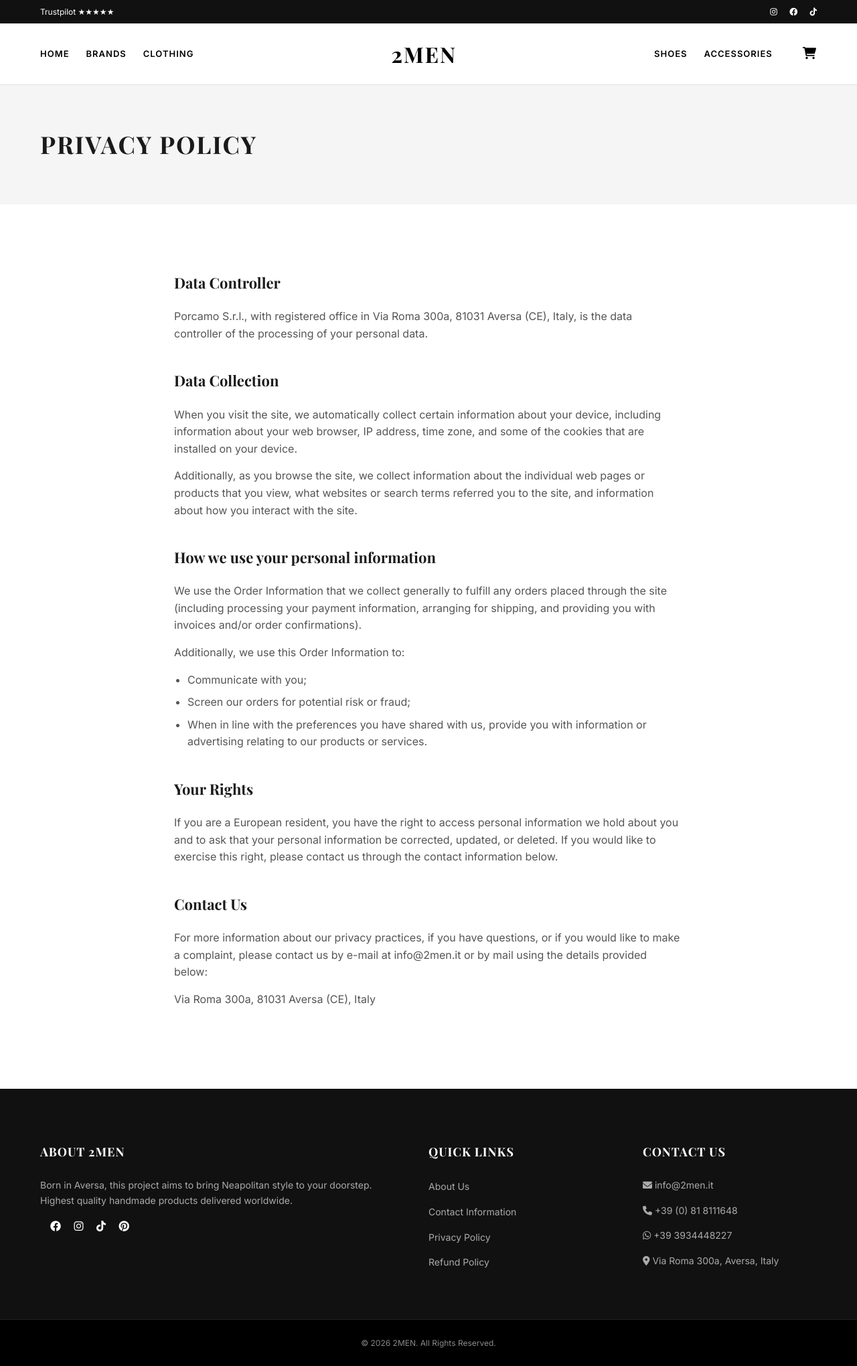
After one commit to SyedNajiullah/django-cloth-ordering, a Django app: page /privacy/ in a window 1280 px wide. The commit adds this page. Shown: the whole page at 67% size. Run offline with Django 5.2, Linux system fonts and the light colour scheme.

Commit message:
fixed landing-hero image and added about us, contanct us, privacy, and refund html files

```diff
--- a/core/core/urls.py
+++ b/core/core/urls.py
@@ -21,4 +21,8 @@ from products import views
 urlpatterns = [
     path('admin/', admin.site.urls),
     path('', views.home, name='home'),
+    path('about/', views.about, name='about'),
+    path('contact/', views.contact, name='contact'),
+    path('privacy/', views.privacy, name='privacy'),
+    path('refund/', views.refund, name='refund'),
 ]
--- a/core/products/views.py
+++ b/core/products/views.py
@@ -2,3 +2,15 @@ from django.shortcuts import render
 
 def home(request):
     return render(request, 'index.html')
+
+def about(request):
+    return render(request, 'about.html')
+
+def contact(request):
+    return render(request, 'contact.html')
+
+def privacy(request):
+    return render(request, 'privacy.html')
+
+def refund(request):
+    return render(request, 'refund.html')
--- a/core/static/css/style.css
+++ b/core/static/css/style.css
@@ -1,7 +1,8 @@
 :root {
     --primary-color: #000000;
     --secondary-color: #ffffff;
-    --accent-color: #d4af37; /* Gold hint */
+    --accent-color: #d4af37;
+    /* Gold hint */
     --text-color: #1a1a1a;
     --light-bg: #f9f9f9;
     --border-color: #e0e0e0;
@@ -58,7 +59,9 @@ body {
 }
 
 @media (max-width: 768px) {
-    .grid-2, .grid-3 {
+
+    .grid-2,
+    .grid-3 {
         grid-template-columns: 1fr;
     }
 }
@@ -173,7 +176,7 @@ body {
     left: 0;
     width: 100%;
     height: 100%;
-    background: rgba(0,0,0,0.3);
+    background: rgba(0, 0, 0, 0.3);
     display: flex;
     align-items: center;
     justify-content: center;
@@ -253,7 +256,7 @@ body {
 
 .feature-card:hover {
     transform: translateY(-10px);
-    box-shadow: 0 10px 30px rgba(0,0,0,0.05);
+    box-shadow: 0 10px 30px rgba(0, 0, 0, 0.05);
 }
 
 .feature-card i {
@@ -353,8 +356,172 @@ body {
         opacity: 0;
         transform: translateY(30px);
     }
+
     to {
         opacity: 1;
         transform: translateY(0);
     }
 }
+
+/* Page Headers */
+.page-header {
+    background: #f5f5f5;
+    padding: 60px 0;
+    margin-bottom: 20px;
+}
+
+.page-header h1 {
+    font-family: var(--font-heading);
+    font-size: 36px;
+    letter-spacing: 2px;
+}
+
+/* About Page */
+.mb-60 {
+    margin-bottom: 60px;
+}
+
+.lead {
+    font-size: 1.25rem;
+    font-weight: 300;
+}
+
+.team-section {
+    display: flex;
+    align-items: center;
+    gap: 60px;
+    margin-bottom: 80px;
+}
+
+.team-section.reverse {
+    flex-direction: row-reverse;
+}
+
+.team-image {
+    flex: 1;
+}
+
+.team-image img {
+    width: 100%;
+    height: auto;
+    display: block;
+}
+
+.team-info {
+    flex: 1;
+}
+
+.team-info h2 {
+    font-family: var(--font-heading);
+    font-size: 28px;
+    margin-bottom: 10px;
+}
+
+.team-info h3 {
+    font-size: 14px;
+    letter-spacing: 2px;
+    color: var(--accent-color);
+    margin-bottom: 20px;
+    text-transform: uppercase;
+}
+
+@media (max-width: 768px) {
+
+    .team-section,
+    .team-section.reverse {
+        flex-direction: column;
+        gap: 30px;
+    }
+}
+
+/* Contact Page */
+.mb-40 {
+    margin-bottom: 40px;
+}
+
+.contact-info-list {
+    display: flex;
+    flex-direction: column;
+    gap: 30px;
+}
+
+.info-item {
+    display: flex;
+    gap: 20px;
+    align-items: flex-start;
+}
+
+.info-item i {
+    font-size: 20px;
+    color: var(--accent-color);
+    margin-top: 5px;
+}
+
+.info-item h4 {
+    font-size: 12px;
+    letter-spacing: 1px;
+    margin-bottom: 5px;
+}
+
+.info-item p,
+.info-item a {
+    font-size: 15px;
+    color: #666;
+    text-decoration: none;
+}
+
+.contact-form {
+    background: #fff;
+    padding: 40px;
+    border: 1px solid var(--border-color);
+}
+
+.form-group {
+    margin-bottom: 20px;
+}
+
+.form-group label {
+    display: block;
+    font-size: 12px;
+    font-weight: 600;
+    margin-bottom: 8px;
+}
+
+.form-group input,
+.form-group textarea {
+    width: 100%;
+    padding: 12px;
+    border: 1px solid var(--border-color);
+    font-family: var(--font-body);
+    font-size: 14px;
+}
+
+.btn-full {
+    width: 100%;
+}
+
+/* Policy Pages */
+.policy-section {
+    margin-bottom: 40px;
+}
+
+.policy-section h2 {
+    font-family: var(--font-heading);
+    font-size: 22px;
+    margin-bottom: 20px;
+}
+
+.policy-section p {
+    margin-bottom: 15px;
+    color: #555;
+}
+
+.policy-section ul {
+    margin-left: 20px;
+    margin-bottom: 15px;
+    color: #555;
+}
+
+.policy-section li {
+    margin-bottom: 8px;
+}
--- a/core/templates/base.html
+++ b/core/templates/base.html
@@ -1,6 +1,7 @@
 {% load static %}
 <!DOCTYPE html>
 <html lang="en">
+
 <head>
     <meta charset="UTF-8">
     <meta name="viewport" content="width=device-width, initial-scale=1.0">
@@ -8,9 +9,12 @@
     <link rel="stylesheet" href="{% static 'css/style.css' %}">
     <link rel="preconnect" href="https://fonts.googleapis.com">
     <link rel="preconnect" href="https://fonts.gstatic.com" crossorigin>
-    <link href="https://fonts.googleapis.com/css2?family=Inter:wght@300;400;600&family=Playfair+Display:wght@700&display=swap" rel="stylesheet">
+    <link
+        href="https://fonts.googleapis.com/css2?family=Inter:wght@300;400;600&family=Playfair+Display:wght@700&display=swap"
+        rel="stylesheet">
     <link rel="stylesheet" href="https://cdnjs.cloudflare.com/ajax/libs/font-awesome/6.0.0/css/all.min.css">
 </head>
+
 <body>
     <header class="main-header">
         <div class="top-bar">
@@ -37,8 +41,6 @@
                     <a href="#">SHOES</a>
                     <a href="#">ACCESSORIES</a>
                     <div class="nav-icons">
-                        <a href="#"><i class="fas fa-search"></i></a>
-                        <a href="#"><i class="fas fa-user"></i></a>
                         <a href="#"><i class="fas fa-shopping-cart"></i></a>
                     </div>
                 </div>
@@ -55,7 +57,8 @@
         <div class="container footer-grid">
             <div class="footer-section about">
                 <h4>ABOUT 2MEN</h4>
-                <p>Born in Aversa, this project aims to bring Neapolitan style to your doorstep. Highest quality handmade products delivered worldwide.</p>
+                <p>Born in Aversa, this project aims to bring Neapolitan style to your doorstep. Highest quality
+                    handmade products delivered worldwide.</p>
                 <div class="social-links large">
                     <a href="#"><i class="fab fa-facebook"></i></a>
                     <a href="#"><i class="fab fa-instagram"></i></a>
@@ -66,10 +69,10 @@
             <div class="footer-section links">
                 <h4>QUICK LINKS</h4>
                 <ul>
-                    <li><a href="https://2men.it/pages/about-us">About Us</a></li>
-                    <li><a href="#">Contact Information</a></li>
-                    <li><a href="#">Privacy Policy</a></li>
-                    <li><a href="#">Refund Policy</a></li>
+                    <li><a href="{% url 'about' %}">About Us</a></li>
+                    <li><a href="{% url 'contact' %}">Contact Information</a></li>
+                    <li><a href="{% url 'privacy' %}">Privacy Policy</a></li>
+                    <li><a href="{% url 'refund' %}">Refund Policy</a></li>
                 </ul>
             </div>
             <div class="footer-section contact">
@@ -87,4 +90,5 @@
         </div>
     </footer>
 </body>
+
 </html>
--- a/core/templates/index.html
+++ b/core/templates/index.html
@@ -4,7 +4,7 @@
 {% block content %}
 <section class="hero">
     <div class="hero-image-container">
-        <img src="{% static 'img/landing_hero.jpg' %}" alt="Luxury Shopping" class="hero-img">
+        <img src="{% static 'img/landing_hero.png' %}" alt="Luxury Shopping" class="hero-img">
         <div class="hero-overlay">
             <div class="hero-content">
                 <h1>EVERY STYLISH MAN'S DREAM</h1>
--- /dev/null
+++ b/core/templates/privacy.html
@@ -0,0 +1,58 @@
+{% extends 'base.html' %}
+{% load static %}
+
+{% block content %}
+<section class="page-header section text-center">
+    <div class="container">
+        <h1>PRIVACY POLICY</h1>
+    </div>
+</section>
+
+<section class="policy-content section">
+    <div class="container container-narrow">
+        <div class="policy-section">
+            <h2>Data Controller</h2>
+            <p>Porcamo S.r.l., with registered office in Via Roma 300a, 81031 Aversa (CE), Italy, is the data controller
+                of the processing of your personal data.</p>
+        </div>
+
+        <div class="policy-section">
+            <h2>Data Collection</h2>
+            <p>When you visit the site, we automatically collect certain information about your device, including
+                information about your web browser, IP address, time zone, and some of the cookies that are installed on
+                your device.</p>
+            <p>Additionally, as you browse the site, we collect information about the individual web pages or products
+                that you view, what websites or search terms referred you to the site, and information about how you
+                interact with the site.</p>
+        </div>
+
+        <div class="policy-section">
+            <h2>How we use your personal information</h2>
+            <p>We use the Order Information that we collect generally to fulfill any orders placed through the site
+                (including processing your payment information, arranging for shipping, and providing you with invoices
+                and/or order confirmations).</p>
+            <p>Additionally, we use this Order Information to:</p>
+            <ul>
+                <li>Communicate with you;</li>
+                <li>Screen our orders for potential risk or fraud;</li>
+                <li>When in line with the preferences you have shared with us, provide you with information or
+                    advertising relating to our products or services.</li>
+            </ul>
+        </div>
+
+        <div class="policy-section">
+            <h2>Your Rights</h2>
+            <p>If you are a European resident, you have the right to access personal information we hold about you and
+                to ask that your personal information be corrected, updated, or deleted. If you would like to exercise
+                this right, please contact us through the contact information below.</p>
+        </div>
+
+        <div class="policy-section">
+            <h2>Contact Us</h2>
+            <p>For more information about our privacy practices, if you have questions, or if you would like to make a
+                complaint, please contact us by e-mail at info@2men.it or by mail using the details provided below:</p>
+            <p>Via Roma 300a, 81031 Aversa (CE), Italy</p>
+        </div>
+    </div>
+</section>
+{% endblock %}
```
Also changed, not shown: core/templates/about.html (added, +70 -0 lines), core/templates/contact.html (added, +76 -0 lines), core/templates/refund.html (added, +49 -0 lines), core/static/img/landing_hero.jpg (deleted), core/static/img/landing_hero.png (added).
